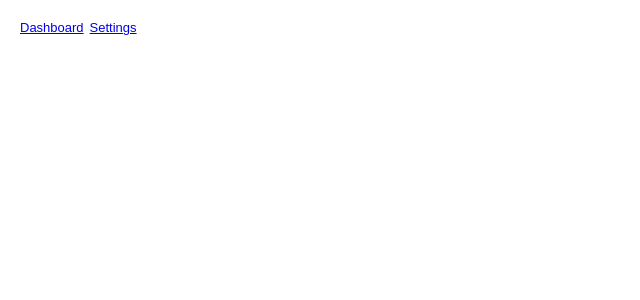
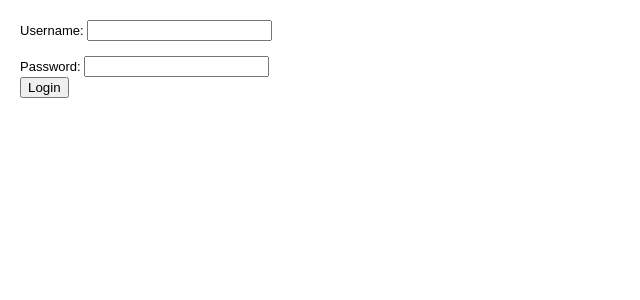
Before and after one commit to AnastasiiaMoshenska/ToDoListAdvanced, an Angular app in the folder application/: page /login in a window 1280 px wide. Before the commit this address led to /. Shown: the top 300 px of the page, without its empty margins (0-640 px from the left). Built offline with nearby package versions, Linux system fonts and the light colour scheme.

Commit message:
Login page UI is added

```diff
--- a/application/src/app/add-task/add-task.component.html
+++ b/application/src/app/add-task/add-task.component.html
@@ -33,7 +33,11 @@
       </select>
     </div>
     <div>
-      <button [ngClass]="this.name && this.description ? 'active' : ''" (click)="addTask()">Add new task</button>
+      <button
+        [ngClass]="this.name && this.description ? 'active' : ''"
+        [disabled]="(!this.name && !this.description)"
+        (click)="addTask()"
+      >Add new task</button>
     </div>
   </form>
 </div>
--- a/application/src/app/app.component.html
+++ b/application/src/app/app.component.html
@@ -1,5 +1,6 @@
-<nav>
+<nav *ngIf="showNavBar()">
   <a routerLink="dashboard">Dashboard</a>
   <a routerLink="settings">Settings</a>
 </nav>
+
 <router-outlet></router-outlet>
--- a/application/src/app/app.component.ts
+++ b/application/src/app/app.component.ts
@@ -1,4 +1,5 @@
 import { Component } from '@angular/core';
+import {ActivatedRoute, Router} from "@angular/router";
 
 @Component({
   selector: 'app-root',
@@ -7,4 +8,11 @@ import { Component } from '@angular/core';
 })
 export class AppComponent {
   title = 'ToDoList';
+
+  constructor(private router: Router, private activatedRoute: ActivatedRoute) {}
+
+  showNavBar(): boolean{
+    const currentRoutePath = this.router.routerState.snapshot.url;
+    return currentRoutePath !== '/login';
+  }
 }
--- /dev/null
+++ b/application/src/app/authentication.guard.ts
@@ -0,0 +1,35 @@
+import {
+  ActivatedRouteSnapshot,
+  CanActivate,
+  CanActivateFn,
+  Router,
+  RouterStateSnapshot,
+  UrlTree
+} from '@angular/router';
+import {Observable} from "rxjs";
+import {Injectable} from "@angular/core";
+
+@Injectable({
+  providedIn: 'root'
+})
+
+export class AuthenticationGuard implements CanActivate{
+
+  constructor(private router: Router) {}
+
+  canActivate(
+    route: ActivatedRouteSnapshot,
+    state: RouterStateSnapshot
+  ): Observable<boolean | UrlTree> | Promise<boolean | UrlTree> | boolean | UrlTree{
+    if(state.url == "/login"){
+      return true;
+    }
+
+    let token = sessionStorage.getItem('token');
+    if(!token){
+      return this.router.parseUrl('/login');
+    }
+
+    return true;
+  }
+}
--- /dev/null
+++ b/application/src/app/login/login.component.html
@@ -0,0 +1,12 @@
+<form name="form" (ngSubmit)="login()" #f="ngForm">
+  <div>
+    <label for="userName">Username: </label>
+    <input id="userName" type="text" name="userName" [(ngModel)]="model.userName" #userName="ngModel" required>
+  </div>
+  <br>
+  <div>
+    <label for="password">Password: </label>
+    <input id="password" type="password" name="password" [(ngModel)]="model.password" #username="ngModel" required>
+  </div>
+  <button>Login</button>
+</form>
--- /dev/null
+++ b/application/src/app/login/login.component.ts
@@ -0,0 +1,42 @@
+import {Component, OnInit} from '@angular/core';
+import {HttpClient} from "@angular/common/http";
+import {Router} from "@angular/router";
+
+@Component({
+  selector: 'app-login',
+  templateUrl: './login.component.html',
+  styleUrls: ['./login.component.scss']
+})
+export class LoginComponent implements OnInit{
+
+  model: any = {};
+  sessionId: any = "";
+
+  constructor(
+    private router: Router,
+    private http: HttpClient
+  ) {}
+
+  ngOnInit() {
+  }
+
+  login(){
+    let url = '/api/login';
+    this.http.post<any>(url, {
+      userName: this.model.userName,
+      password: this.model.password
+    }).subscribe(res => {
+      if(res){
+        this.sessionId = res.sessionId;
+        sessionStorage.setItem(
+          'token',
+          this.sessionId
+        );
+        this.router.navigate(['']);
+      }else{
+        alert("Authentication failed")
+      }
+    })
+  }
+
+}
--- /dev/null
+++ b/application/src/app/request.interceptor.ts
@@ -0,0 +1,25 @@
+import { Injectable } from '@angular/core';
+import {
+  HttpRequest,
+  HttpHandler,
+  HttpEvent,
+  HttpInterceptor
+} from '@angular/common/http';
+import { Observable } from 'rxjs';
+
+@Injectable()
+export class RequestInterceptor implements HttpInterceptor {
+
+  constructor() {}
+
+  intercept(request: HttpRequest<unknown>, next: HttpHandler): Observable<HttpEvent<unknown>> {
+    let token = sessionStorage.getItem('token');
+    if(token){
+      request = request.clone({
+        headers: request.headers.set("Authorization", token)
+      });
+    }
+
+    return next.handle(request);
+  }
+}
```
Also changed, not shown: application/src/app/app-routing.module.ts (+10 -4 lines), application/src/app/app.module.ts (+6 -3 lines), application/src/app/login/login.component.scss (added), 2 other files (tests, documents, lock files or other folders).
